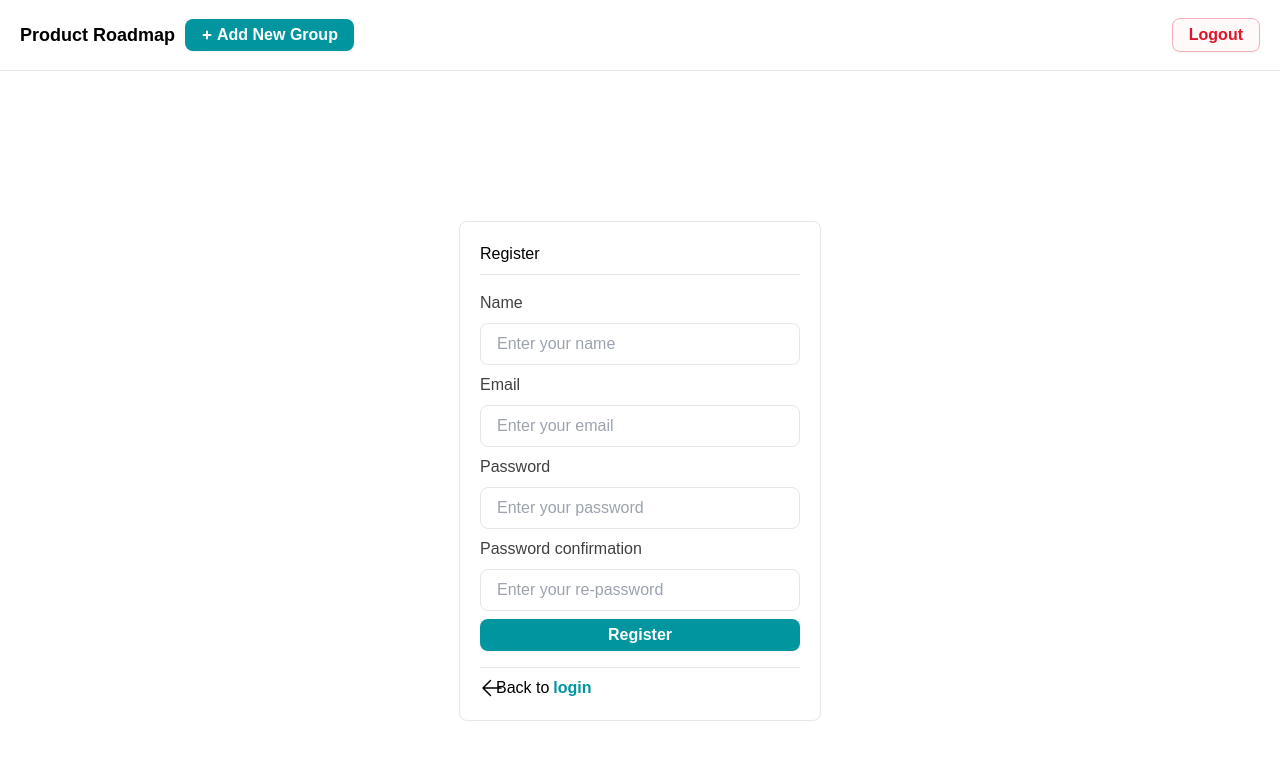
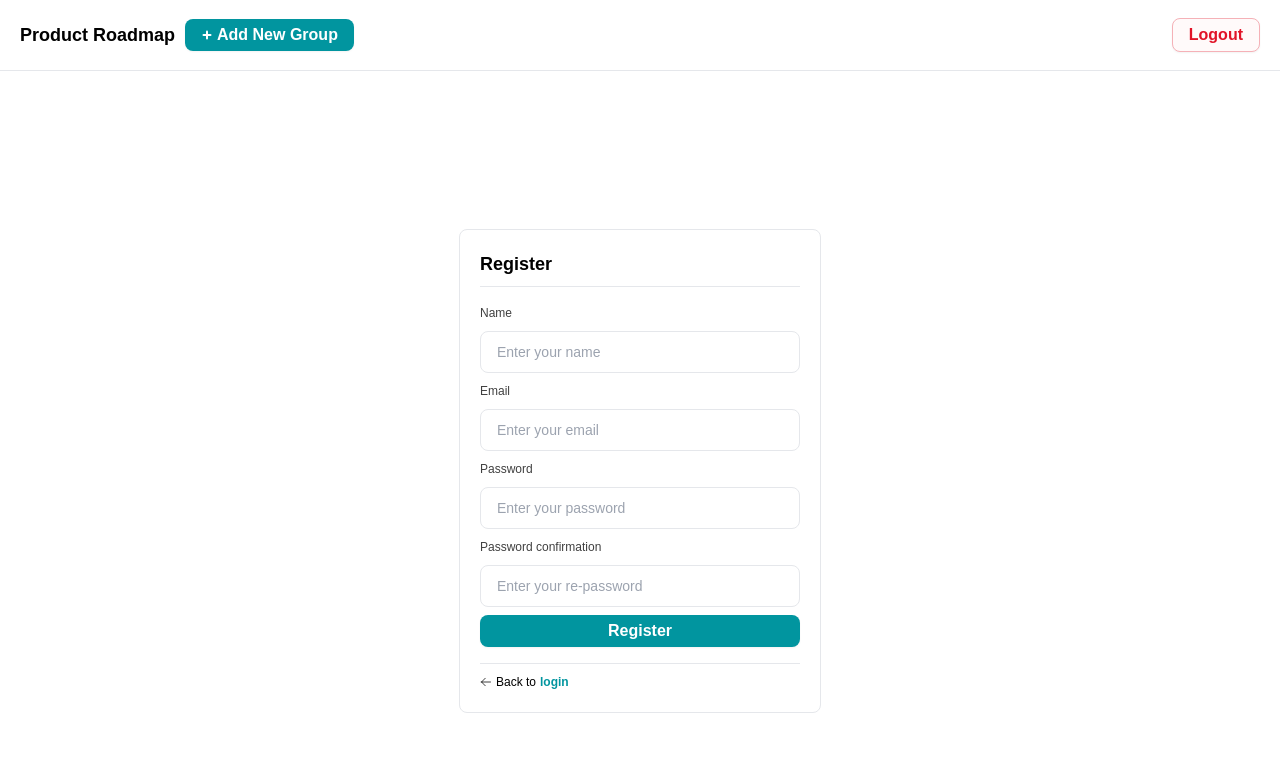
Before and after one commit to tioramadhn/kanban-board, a React (Vite) app: page / in a window 1280 px wide. Both pictures are taken after a click on the element "Register here". Shown: the top 760 px of the page. Built offline with nearby package versions, Linux system fonts and the light colour scheme.

Commit message:
create alert for success or not when register or login

```diff
--- a/package.json
+++ b/package.json
@@ -16,6 +16,8 @@
     "react": "^18.2.0",
     "react-dom": "^18.2.0",
     "react-hook-form": "^7.45.2",
+    "sweetalert2": "^11.7.20",
+    "sweetalert2-react-content": "^5.0.7",
     "swr": "^2.2.0",
     "yup": "^1.2.0"
   },
--- a/src/App.css
+++ b/src/App.css
@@ -5,3 +5,20 @@
 body {
   font-family: "Nunito Sans Variable", sans-serif;
 }
+
+/* Typography */
+.xl-bold {
+  @apply font-bold text-lg leading-7;
+}
+
+.m-regular {
+  @apply font-[400] text-sm leading-6;
+}
+
+.s-bold {
+  @apply font-bold text-lg leading-7;
+}
+
+.s-regular {
+  @apply font-[400] text-xs leading-5;
+}
--- a/src/assets/icons/ArrowLeftIcon.tsx
+++ b/src/assets/icons/ArrowLeftIcon.tsx
@@ -6,7 +6,7 @@ export default function ArrowLeftIcon() {
       viewBox="0 0 24 24"
       strokeWidth={1.5}
       stroke="currentColor"
-      className="w-6 h-6"
+      className="w-3 h-3"
     >
       <path
         strokeLinecap="round"
--- a/src/assets/icons/SpinnerIcons.tsx
+++ /dev/null
@@ -1,12 +0,0 @@
-export default function SpinnerIcons() {
-  return (
-    <div
-      className="inline-block h-8 w-8 animate-spin rounded-full border-4 border-solid border-current border-r-transparent align-[-0.125em] motion-reduce:animate-[spin_1.5s_linear_infinite]"
-      role="status"
-    >
-      <span className="!absolute !-m-px !h-px !w-px !overflow-hidden !whitespace-nowrap !border-0 !p-0 ![clip:rect(0,0,0,0)]">
-        Loading...
-      </span>
-    </div>
-  );
-}
--- a/src/components/Form.tsx
+++ b/src/components/Form.tsx
@@ -9,7 +9,21 @@ import axios from "axios";
 import useSWRMutation from "swr/mutation";
 import { LOGIN_URL, REGISTER_URL } from "../utils/apiEndpoint";
 import { authLoginSchema, authRegistSchema } from "../validation/authSchema";
+import Swal from "sweetalert2";
+import withReactContent from "sweetalert2-react-content";
 
+const MySwal = withReactContent(Swal);
+const Toast = MySwal.mixin({
+  toast: true,
+  position: "top-end",
+  showConfirmButton: false,
+  timer: 3000,
+  timerProgressBar: true,
+  didOpen: (toast) => {
+    toast.addEventListener("mouseenter", Swal.stopTimer);
+    toast.addEventListener("mouseleave", Swal.resumeTimer);
+  },
+});
 interface iFormRegist {
   name: string;
   email: string;
@@ -66,29 +80,44 @@ export default function Form() {
   };
 
   useEffect(() => {
-    if (responseRegist) {
-      console.log(responseRegist);
+    if (responseErrorLogin) {
+      console.log(responseErrorLogin);
+      Toast.fire({
+        icon: "error",
+        title: "Email atau password anda salah",
+      });
     }
+
+    if (responseLogin && !responseErrorLogin) {
+      Toast.fire({
+        icon: "success",
+        title: "Login successfully",
+      });
+      console.log(responseLogin);
+
+      localStorage.setItem("token", responseLogin?.auth_token);
+    }
+    console.log("isLoadingLogin", isLoadingLogin);
+  }, [responseLogin, responseErrorLogin]);
+
+  useEffect(() => {
     if (responseErrorRegist) {
       console.log(responseErrorRegist);
+      Toast.fire({
+        icon: "error",
+        title: "Terjadi kesalahan",
+      });
     }
-    console.log("isLoadingRegist", isLoadingRegist);
 
-    if (responseErrorLogin) {
-      console.log(responseRegist);
-    }
-    if (responseLogin) {
-      console.log(responseErrorRegist);
+    if (responseRegist && !responseErrorRegist) {
+      Toast.fire({
+        icon: "success",
+        title: "Register successfully",
+      });
+      localStorage.setItem("token", responseRegist?.auth_token);
     }
     console.log("isLoadingLogin", isLoadingLogin);
-  }, [
-    responseRegist,
-    responseErrorRegist,
-    isLoadingRegist,
-    responseLogin,
-    responseErrorLogin,
-    isLoadingLogin,
-  ]);
+  }, [responseRegist, responseErrorRegist]);
 
   return (
     <div className="divide-y border rounded-lg  p-5">
@@ -177,9 +206,7 @@ export default function Form() {
             </Button>
           </form>
           <div className="s-regular pt-2 flex gap-1 items-center">
-            <div className="w-3">
-              <ArrowLeftIcon />
-            </div>
+            <ArrowLeftIcon />
             Back to{" "}
             <span
               onClick={handleLoginForm}
--- a/src/components/Input.tsx
+++ b/src/components/Input.tsx
@@ -2,7 +2,6 @@ interface iInput {
   label?: string;
   type?: string;
   placeholder?: string;
-  style?: string;
   name: string;
   register: any;
   error?: string;
@@ -15,7 +14,6 @@ export default function Input({
   label = "Label",
   type = "text",
   placeholder = "Please Input",
-  style = "primary",
   name,
   register,
   error,
@@ -30,7 +28,9 @@ export default function Input({
       <input
         type={type}
         placeholder={placeholder}
-        className={`${styles[style]} border rounded-lg px-4 py-2 m-regular outline-none  focus:ring-2`}
+        className={`${
+          styles[error ? "danger" : "primary"]
+        } border rounded-lg px-4 py-2 m-regular outline-none  focus:ring-2`}
         name={name}
         {...register}
       />
```
Also changed, not shown: 1 other file (tests, documents, lock files or other folders).
